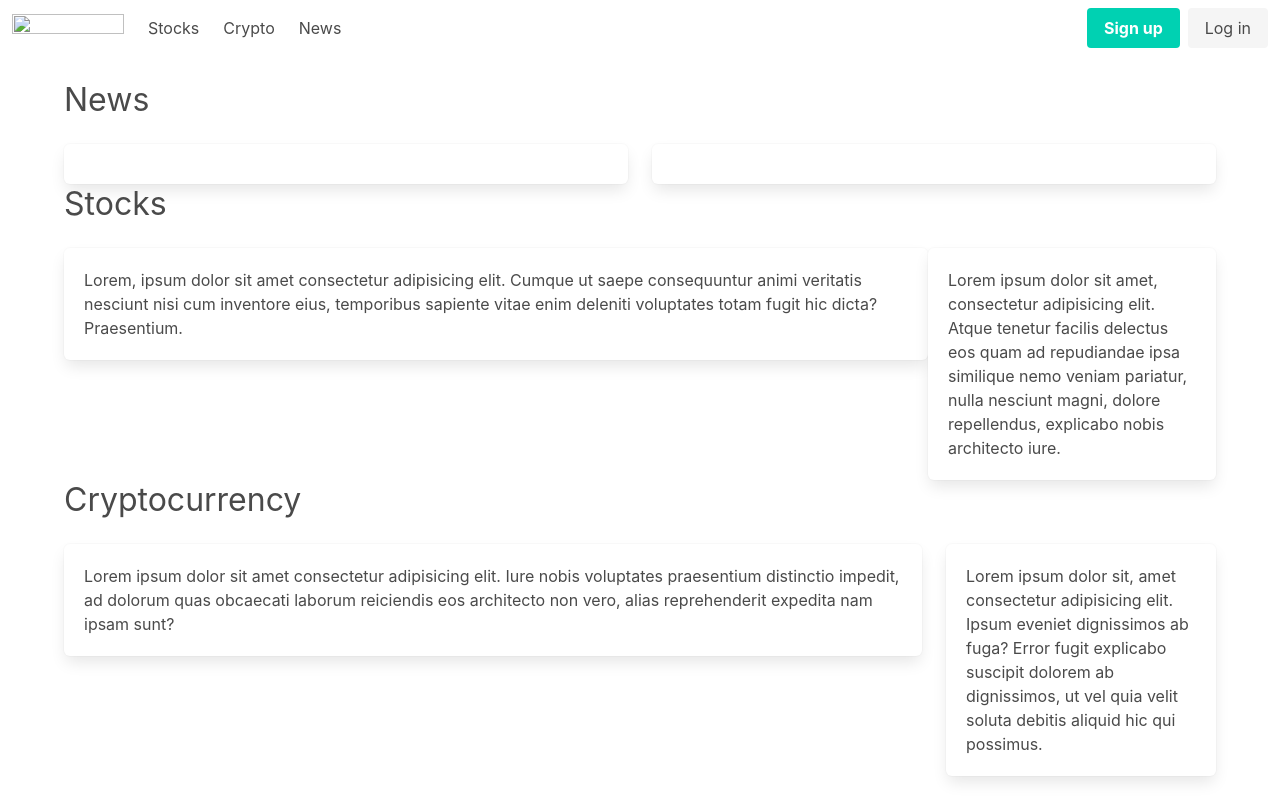
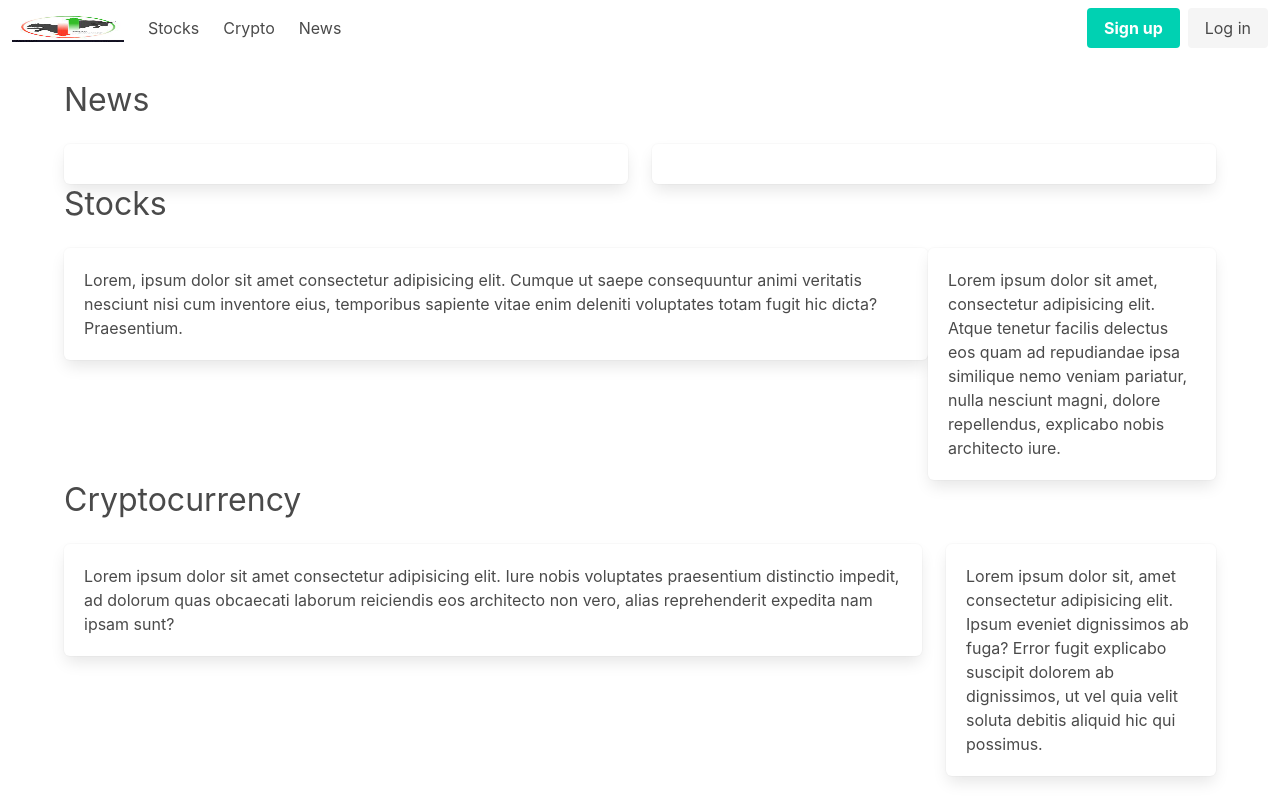
Before and after one commit to bhavikm1988/stock-project, a plain HTML site: page Index.html in a window 1280 px wide. Drawn offline with nearby package versions, Linux system fonts and the light colour scheme.

Commit message:
add style sheet

```diff
--- a/Index.html
+++ b/Index.html
@@ -5,6 +5,7 @@
     <meta http-equiv="X-UA-Compatible" content="IE=edge">
     <meta name="viewport" content="width=device-width, initial-scale=1.0">
     <link rel="stylesheet" href="https://cdnjs.cloudflare.com/ajax/libs/bulma/0.9.4/css/bulma.css">
+    <link rel="stylesheet" href="/assets/css/style.css">
     <title>Document</title>
 </head>
 <body>
@@ -12,7 +13,7 @@
         <nav class="navbar" role="navigation" aria-label="main navigation">
             <div class="navbar-brand">
               <a class="navbar-item" href="/index.html">
-                <img src="/assets/stock_image.jpg" width="112" height="28">
+                <img src="/assets/img/stock_image.jpg" width="112" height="50">
               </a>
 
               <a role="button" class="navbar-burger" aria-label="menu" aria-expanded="true" data-target="navbarBasicExample">
```
